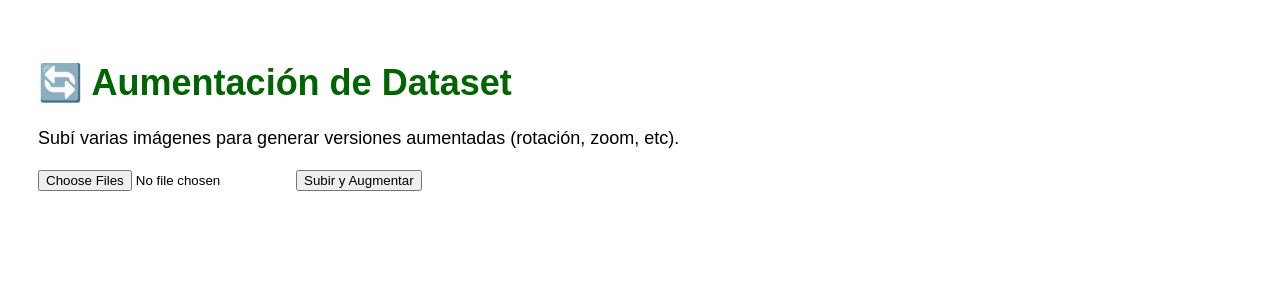
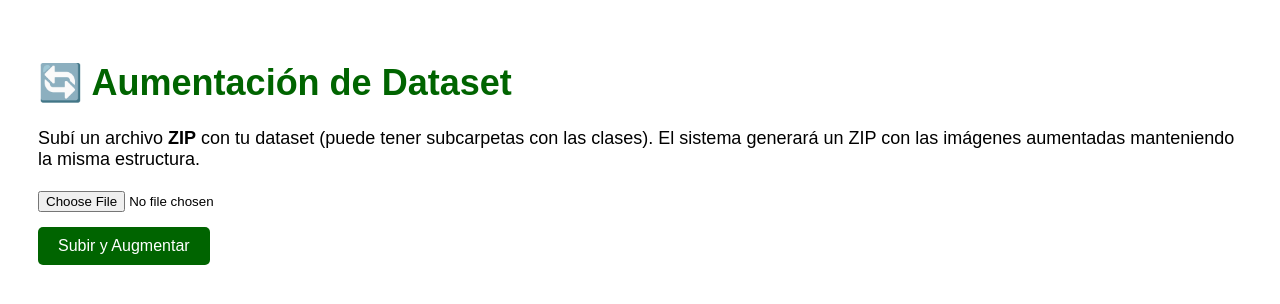
Before and after one commit to Neielmonti/AppWeb, a Flask app: page /augmentar in a window 1280 px wide. Shown: the top 304 px of the page. Run offline with Flask 3, Linux system fonts and the light colour scheme.

Commit message:
augmentation

```diff
--- a/app.py
+++ b/app.py
@@ -56,27 +56,35 @@ def index():
 @app.route("/augmentar", methods=["GET", "POST"])
 def augmentar():
     if request.method == "POST":
-        if "files" not in request.files:
-            return "⚠️ No se enviaron archivos."
+        if "file" not in request.files:
+            return "⚠️ No se envió ningún archivo ZIP."
 
-        files = request.files.getlist("files")
-        imagenes = []
+        file = request.files["file"]
+        if not file.filename.endswith(".zip"):
+            return "⚠️ Solo se aceptan archivos ZIP."
 
-        for file in files:
-            if file and allowed_file(file.filename):
-                filename = secure_filename(file.filename)
-                filepath = os.path.join(app.config["UPLOAD_FOLDER"], filename)
-                file.save(filepath)
-                imagenes.append(filepath)
+        # Crear carpetas temporales
+        temp_input = tempfile.mkdtemp()
+        temp_output = os.path.join(app.config["RESULTS_FOLDER"], "augmented")
+        os.makedirs(temp_output, exist_ok=True)
 
-        # Generar dataset aumentado → devuelve lista [(nombre, ruta)] o zip
-        resultados = augmentar_imagenes(imagenes, app.config["RESULTS_FOLDER"])
+        # Guardar y descomprimir el ZIP
+        zip_path = os.path.join(temp_input, "dataset.zip")
+        file.save(zip_path)
+        with zipfile.ZipFile(zip_path, "r") as zip_ref:
+            zip_ref.extractall(temp_input)
 
-        # 🔹 Si querés devolver un ZIP para descargar
-        # return send_file(resultados, as_attachment=True, download_name="dataset_aumentado.zip")
+        # Ejecutar augmentación
+        from augmentation import augment_dataset
+        procesados = augment_dataset(temp_input, temp_output)
 
-        # 🔹 Si preferís mostrar una galería en la web:
-        return render_template("augment_resultados.html", resultados=resultados)
+        # Crear ZIP de salida
+        output_zip = os.path.join(app.config["RESULTS_FOLDER"], "dataset_augmented.zip")
+        shutil.make_archive(output_zip.replace(".zip", ""), "zip", temp_output)
+
+        return render_template("augment_resultados.html",
+                               procesados=procesados,
+                               zip_path="static/results/dataset_augmented.zip")
 
     return render_template("augment.html")
 
--- a/templates/augment.html
+++ b/templates/augment.html
@@ -7,13 +7,18 @@
     body { font-family: Arial, sans-serif; padding: 30px; font-size: 18px; }
     h1 { color: darkgreen; }
     form { margin-top: 20px; }
+    input[type="file"] { margin-bottom: 15px; }
+    button { padding: 10px 20px; font-size: 16px; background: darkgreen; color: white; border: none; border-radius: 5px; cursor: pointer; }
+    button:hover { background: seagreen; }
   </style>
 </head>
 <body>
   <h1>🔄 Aumentación de Dataset</h1>
-  <p>Subí varias imágenes para generar versiones aumentadas (rotación, zoom, etc).</p>
+  <p>Subí un archivo <b>ZIP</b> con tu dataset (puede tener subcarpetas con las clases). El sistema generará un ZIP con las imágenes aumentadas manteniendo la misma estructura.</p>
+
   <form method="post" enctype="multipart/form-data">
-    <input type="file" name="files" accept="image/*" multiple required>
+    <input type="file" name="file" accept=".zip" required>
+    <br>
     <button type="submit">Subir y Augmentar</button>
   </form>
 </body>
```
Also changed, not shown: augmentation.py (+20 -15 lines).
